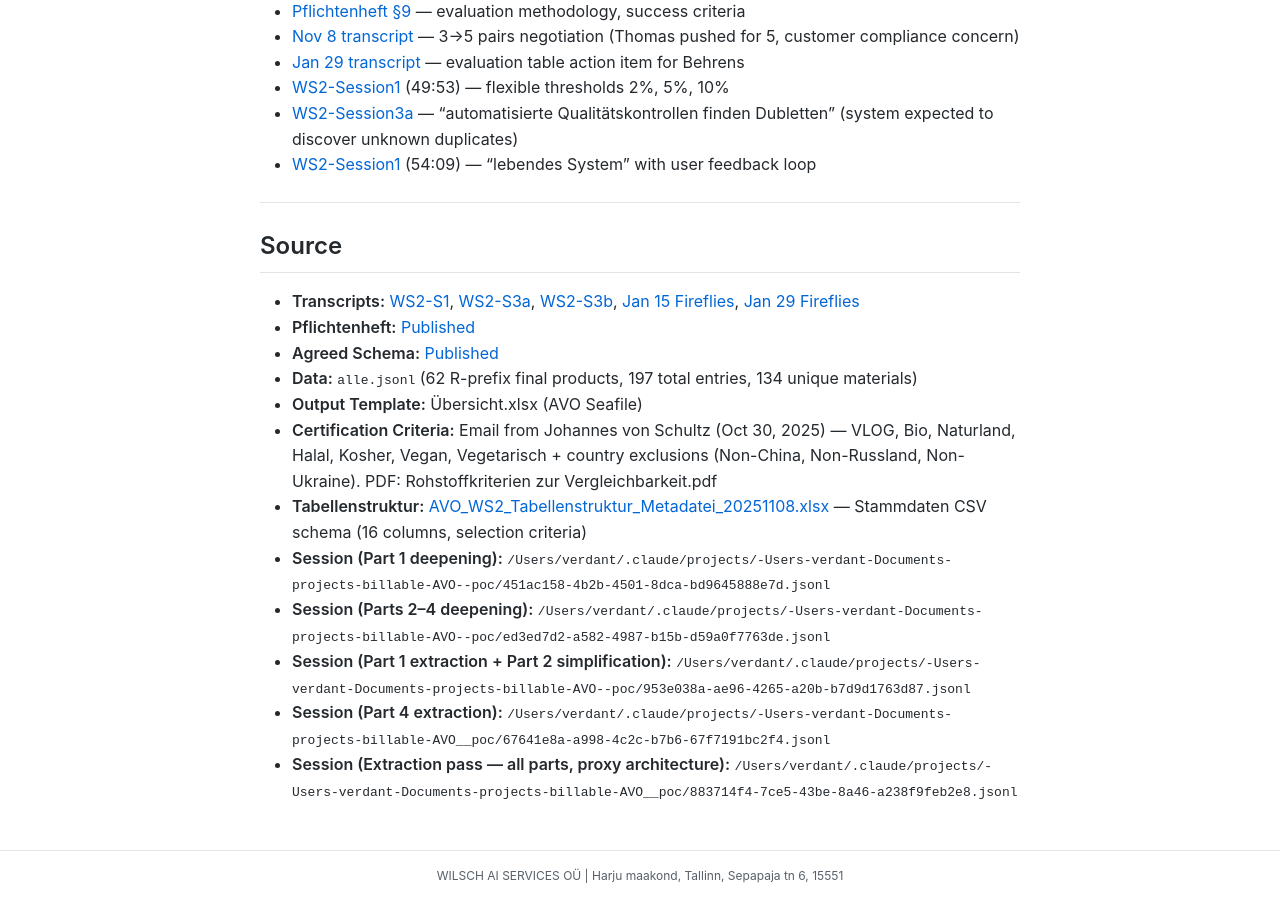
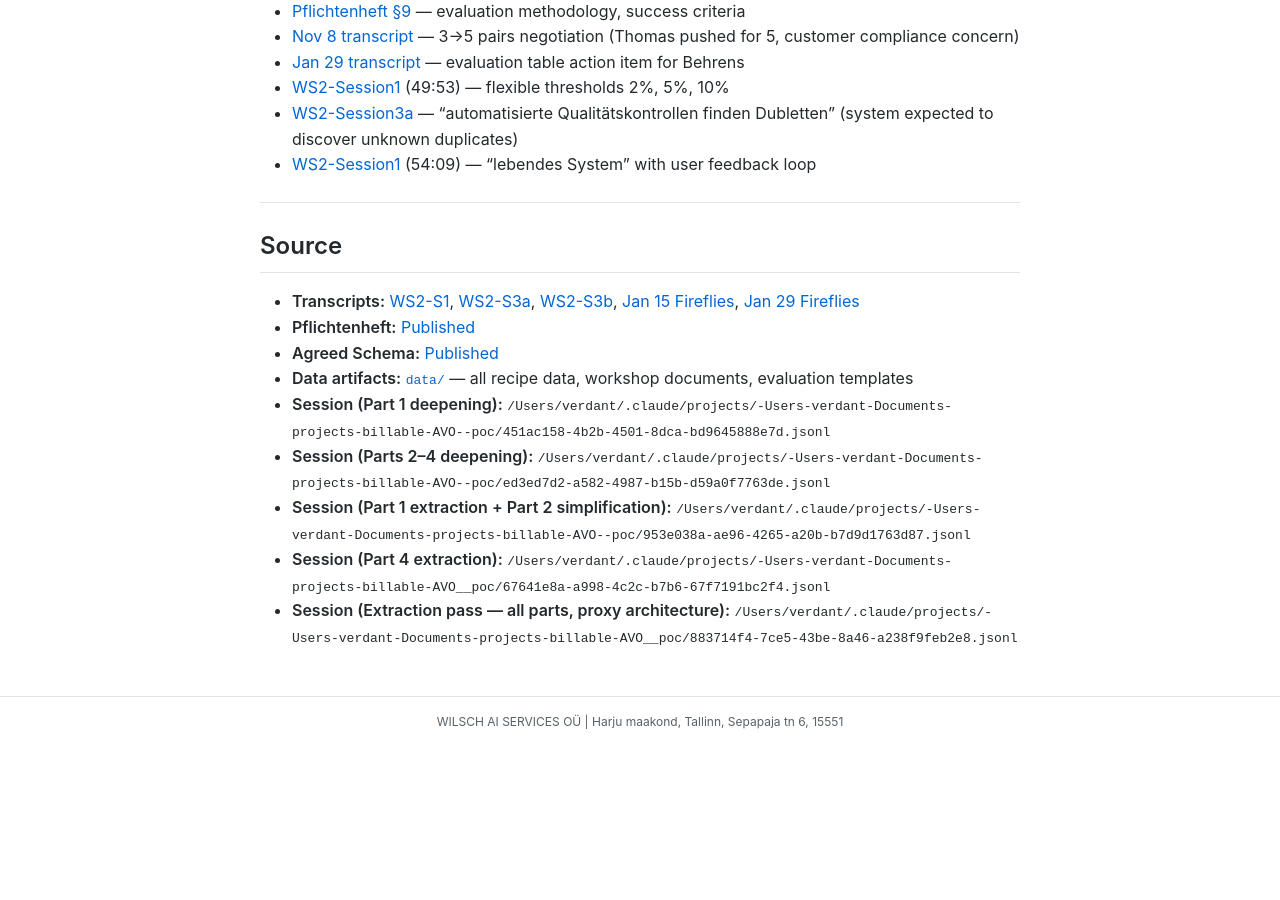
Before and after one commit to MariusWilsch/public-wilsch-ai-pages, a Jekyll site: the page built from project/avo_fullstack/design-doc-sossen-sourcing-poc.md, in a window 1280 px wide and 900 px high, scrolled down 8702 px. Built offline with Jekyll 4.4.1, drawn with Linux system fonts in a browser that asks for light colours; our own code applies the rules of GitHub Pages for plain Markdown files; after the commit the page ends 9448 px from its top, so only the background shows below that.

Commit message:
Sync from hippocampus 2026-02-13

```diff
--- a/project/avo_fullstack/design-doc-sossen-sourcing-poc.md
+++ b/project/avo_fullstack/design-doc-sossen-sourcing-poc.md
@@ -256,10 +256,7 @@ All three outcomes are valid POC results. A negative finding is still a finding.
 - **Transcripts:** [WS2-S1](https://docs.google.com/document/d/1KRF-IktLEuM8wlyGnXjg-yfK3KoQR-zqwzDlHyqqXGs), [WS2-S3a](https://docs.google.com/document/d/1Y6dz78yEu1E1LG4-YFqruj5gxSsJqil8vvU6tbOu_cw), [WS2-S3b](https://docs.google.com/document/d/1NhjxZnugaiWLg415HbC7nB_ybDPOCaCbfM0zF3L_n0I), [Jan 15 Fireflies](https://app.fireflies.ai/view/01KEXRBAF5495NKTGZ5N6FHFVE), [Jan 29 Fireflies](https://app.fireflies.ai/view/01KG3DKZHD0EVFK4620C86B873)
 - **Pflichtenheft:** [Published](https://mariuswilsch.github.io/public-wilsch-ai-pages/project/avo_fullstack/pflichtenheft-ki-projekt-sossen-sourcing)
 - **Agreed Schema:** [Published](https://mariuswilsch.github.io/public-wilsch-ai-pages/project/avo_fullstack/agreed-json-schema)
-- **Data:** `alle.jsonl` (62 R-prefix final products, 197 total entries, 134 unique materials)
-- **Output Template:** Übersicht.xlsx (AVO Seafile)
-- **Certification Criteria:** Email from Johannes von Schultz (Oct 30, 2025) — VLOG, Bio, Naturland, Halal, Kosher, Vegan, Vegetarisch + country exclusions (Non-China, Non-Russland, Non-Ukraine). PDF: Rohstoffkriterien zur Vergleichbarkeit.pdf
-- **Tabellenstruktur:** [AVO_WS2_Tabellenstruktur_Metadatei_20251108.xlsx](https://docs.google.com/spreadsheets/d/1GEXqdkFxCtA4xSUjFpZTBUBPk6O_Jx8G) — Stammdaten CSV schema (16 columns, selection criteria)
+- **Data artifacts:** [`data/`](https://github.com/MariusWilsch/AVO__poc/tree/main/data) — all recipe data, workshop documents, evaluation templates
 - **Session (Part 1 deepening):** `/Users/verdant/.claude/projects/-Users-verdant-Documents-projects-billable-AVO--poc/451ac158-4b2b-4501-8dca-bd9645888e7d.jsonl`
 - **Session (Parts 2–4 deepening):** `/Users/verdant/.claude/projects/-Users-verdant-Documents-projects-billable-AVO--poc/ed3ed7d2-a582-4987-b15b-d59a0f7763de.jsonl`
 - **Session (Part 1 extraction + Part 2 simplification):** `/Users/verdant/.claude/projects/-Users-verdant-Documents-projects-billable-AVO--poc/953e038a-ae96-4265-a20b-b7d9d1763d87.jsonl`
```
